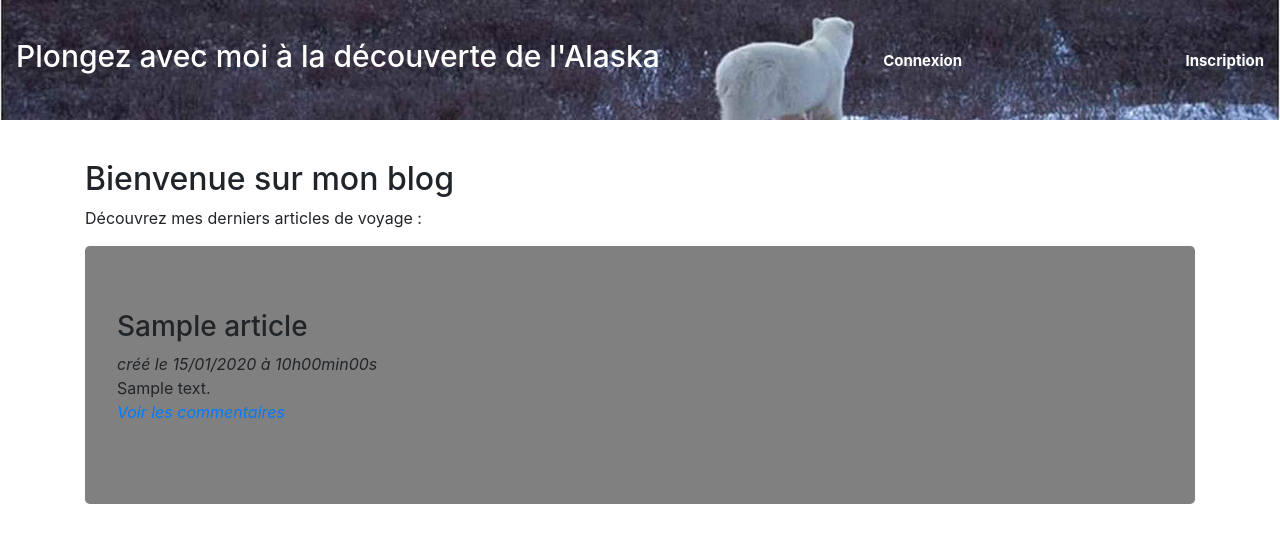
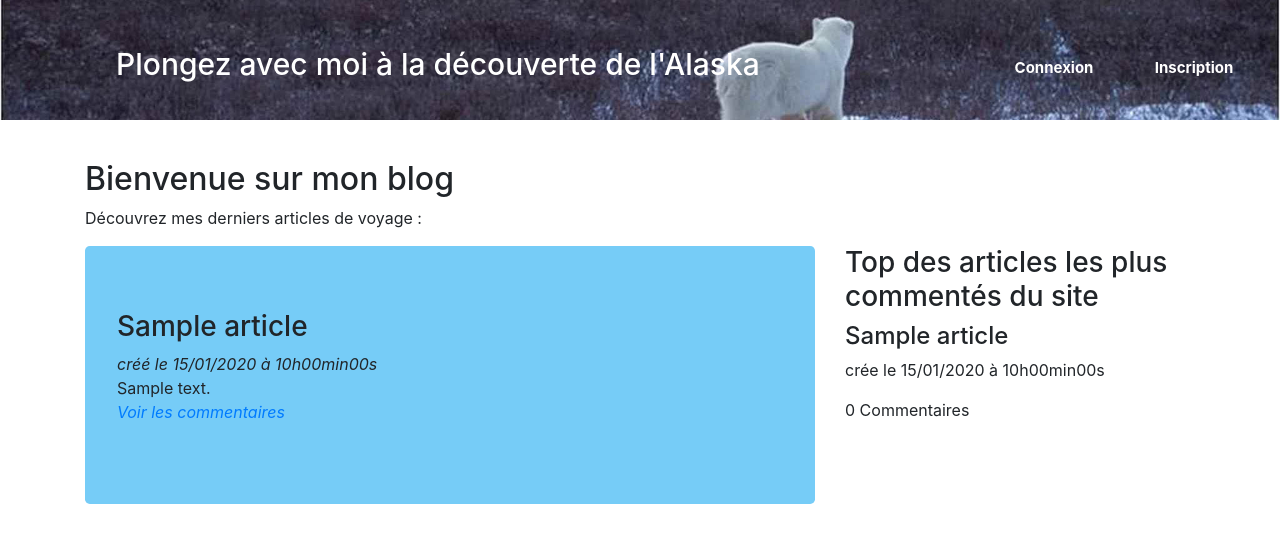
Before and after one commit to LibertAntoine/Blog_Writer, a PHP site: page / in a window 1280 px wide. Shown: the top 543 px of the page. Run offline with PHP 8.4, Linux system fonts and the light colour scheme; tables that the repository leaves empty or names only in its code hold one stand-in row (values such as "Sample post"); some libraries are stand-ins or nearby versions.

Commit message:
add a top article section in main page

```diff
--- a/controller/backend.php
+++ b/controller/backend.php
@@ -59,7 +59,12 @@ function deleteComment($commentId, $articleId) {
 	$commentManager = new CommentManager();
 	$commentManager->delete($commentId);
 
-	 header('Location: index.php?action=article&id=' . $articleId);
+    $articleManager = new ArticleManager();
+    $article = $articleManager->get(intval($articleId));
+    $article->setNbComment($article->getNbComment() - 1);
+    $articleManager->update($article);
+
+	header('Location: index.php?action=article&id=' . $articleId);
 }
 
 
@@ -86,17 +91,22 @@ function addComment($userId, $articleId , $content)
 {
 
     $comment = new Comment(['articleId' => $articleId, 'userId' => $userId, 'content' => $content]);
-
     $commentManager = new CommentManager();
-
     $affectedLines = $commentManager->add($comment);
 
     if ($affectedLines === false) {
         throw new Exception('Impossible d\'ajouter le commentaire !');
     }
     else {
+        $articleManager = new ArticleManager();
+
+        $article = $articleManager->get(intval($articleId));
+
+        $article->setNbComment($article->getNbComment() + 1);
+        $articleManager->update($article);
         header('Location: index.php?action=article&id=' . $articleId);
     }
+
 }
 
 function acompte()
--- a/controller/frontend.php
+++ b/controller/frontend.php
@@ -19,6 +19,7 @@ function articlesList() {
 
 	$articles = $articleManager->getRecentList();
 
+	$topArticles = $articleManager->getBestList();
 
 	require('view/frontend/articlesListView.php');
 
--- a/include/navbar.php
+++ b/include/navbar.php
@@ -2,22 +2,23 @@
 
 
 <nav id="navbar" class="navbar navbar-default">
+
 <h1 class="navbar-text">Plongez avec moi à la découverte de l'Alaska</h1>
 
 <?php
 if (isset($_SESSION['pseudo'])) {
  ?>
-<div id="nav">
+<div class="loger">
 <a class="navbar-link" href="index.php?action=acompte"><div class="navbloc">Espace personnel</div></a>
 <a class="navbar-link" href="index.php?action=logOut"><div class="navbloc">Deconnexion</div></a>
 </div>
 <?php
 } else {
 ?>
-
-<li><a class="navbar-link" href="index.php?action=login">Connexion</a></li>
-<li><a class="navbar-link" href="index.php?action=inscription">Inscription</a></li>
-
+<div class="loger">
+<a class="navbar-link" href="index.php?action=login"><div class="navbloc">Connexion</div></a>
+<a class="navbar-link" href="index.php?action=inscription"><div class="navbloc">Inscription</div></a>
+</div>
 <?php
 } ?>
 
--- a/model/Article.php
+++ b/model/Article.php
@@ -3,25 +3,30 @@
 class Article extends BlogContent {
 
 	protected $title,
-  $updateDate;
+  $updateDate,
+  $nbComment;
 
   public function getTitle()
   {
  	  return $this->title;
  	}
 
+  public function getUpdateDate()
+  {
+ 	  return $this->updateDate;
+  }
+
+  public function getNbComment()
+  {
+    return $this->nbComment;
+  }
 
   public function setTitle($title)
   {
- 	  if (is_string($title) && strlen($title) < 240)
+    if (is_string($title) && strlen($title) < 240)
     {
- 		   $this->title = $title;
- 	  }
-  }
-
-  public function getUpdateDate()
-  {
- 	  return $this->updateDate;
+       $this->title = $title;
+    }
   }
 
   public function setUpdateDate($updateDate)
@@ -32,5 +37,13 @@ class Article extends BlogContent {
     }
   }
 
+  public function setNbComment($nbComment)
+  {
+    $nbComment = (int) $nbComment;
+    if ($nbComment >= 0)
+    {
+      $this->nbComment = $nbComment;
+    }
+  }
 
 }
--- a/model/ArticleManager.php
+++ b/model/ArticleManager.php
@@ -5,7 +5,7 @@ class ArticleManager extends DBAccess {
 
 	public function add(Article $article)
   {
-		$q = $this->db->prepare("INSERT INTO `articles` (`title`, `userId`, `content`, `creationDate`, `updateDate`) VALUES (:title , :userId, :content, NOW(), NOW())");
+		$q = $this->db->prepare("INSERT INTO `articles` (`title`, `userId`, `content`, `creationDate`, `updateDate`, 'nbComment') VALUES (:title , :userId, :content, NOW(), NOW()), '0'");
 
 		$q->bindValue(':userId', $article->getUserId());
     $q->bindValue(':title', $article->getTitle());
@@ -45,11 +45,11 @@ class ArticleManager extends DBAccess {
 
     if (is_int($info))
     {
-      $q = $this->db->query('SELECT id, userId, title, content, DATE_FORMAT(creationDate, \'%d/%m/%Y à %Hh%imin%ss\') AS creationDate, DATE_FORMAT(updateDate, \'%d/%m/%Y à %Hh%imin%ss\') AS updateDate FROM articles WHERE id = '.$info);
+      $q = $this->db->query('SELECT id, userId, title, content, DATE_FORMAT(creationDate, \'%d/%m/%Y à %Hh%imin%ss\') AS creationDate, DATE_FORMAT(updateDate, \'%d/%m/%Y à %Hh%imin%ss\') AS updateDate, nbComment FROM articles WHERE id = '.$info);
       $article = $q->fetch(PDO::FETCH_ASSOC);
     } else
     {
-     	$q = $this->db->prepare('SELECT id, userId, title, content, DATE_FORMAT(creationDate, \'%d/%m/%Y à %Hh%imin%ss\') AS creationDate, DATE_FORMAT(updateDate, \'%d/%m/%Y à %Hh%imin%ss\') AS updateDate FROM articles WHERE title = :title');
+     	$q = $this->db->prepare('SELECT id, userId, title, content, DATE_FORMAT(creationDate, \'%d/%m/%Y à %Hh%imin%ss\') AS creationDate, DATE_FORMAT(updateDate, \'%d/%m/%Y à %Hh%imin%ss\') AS updateDate, nbComment FROM articles WHERE title = :title');
       $q->execute([':title' => $info]);
       $article = $q->fetch(PDO::FETCH_ASSOC);
     }
@@ -61,7 +61,20 @@ class ArticleManager extends DBAccess {
   {
     $articles = [];
 
-    $q = $this->db->query('SELECT id, userId, title, content, DATE_FORMAT(creationDate, \'%d/%m/%Y à %Hh%imin%ss\') AS creationDate, DATE_FORMAT(updateDate, \'%d/%m/%Y à %Hh%imin%ss\') AS updateDate FROM articles ORDER BY updateDate DESC LIMIT 0, 5');
+    $q = $this->db->query('SELECT id, userId, title, content, DATE_FORMAT(creationDate, \'%d/%m/%Y à %Hh%imin%ss\') AS creationDate, DATE_FORMAT(updateDate, \'%d/%m/%Y à %Hh%imin%ss\') AS updateDate, nbComment FROM articles ORDER BY updateDate DESC LIMIT 0, 5');
+
+    while ($data = $q->fetch(PDO::FETCH_ASSOC))
+    {
+      $articles[] = new Article($data);
+    }
+    return $articles;
+  }
+
+  public function getBestList()
+  {
+    $articles = [];
+
+    $q = $this->db->query('SELECT id, userId, title, content, DATE_FORMAT(creationDate, \'%d/%m/%Y à %Hh%imin%ss\') AS creationDate, DATE_FORMAT(updateDate, \'%d/%m/%Y à %Hh%imin%ss\') AS updateDate, nbComment FROM articles ORDER BY nbComment DESC LIMIT 0, 5');
 
     while ($data = $q->fetch(PDO::FETCH_ASSOC))
     {
@@ -72,11 +85,12 @@ class ArticleManager extends DBAccess {
 
   public function update(Article $article)
   {
-    $q = $this->db->prepare('UPDATE articles SET userId = :userId, title = :title, content = :content, updateDate = NOW() WHERE id = :id');
+    $q = $this->db->prepare('UPDATE articles SET userId = :userId, title = :title, content = :content, updateDate = NOW(), nbComment = :nbComment WHERE id = :id');
 
     $q->bindValue(':userId', $article->getUserId());
     $q->bindValue(':title', $article->getTitle());
     $q->bindValue(':content', $article->getContent());
+    $q->bindValue(':nbComment', $article->getNbComment());
     $q->bindValue(':id', $article->getId());
     $q->execute();
   }
--- a/model/CommentManager.php
+++ b/model/CommentManager.php
@@ -53,7 +53,7 @@ class CommentManager extends DBAccess
   {
     $comments = [];
 
-    $q = $this->db->prepare('SELECT id, userId, articleId, content, DATE_FORMAT(creationDate, \'%d/%m/%Y à %Hh%imin%ss\') AS creationDate, reporting FROM comments WHERE articleId = :articleId ORDER BY creationDate');
+    $q = $this->db->prepare('SELECT id, userId, articleId, content, DATE_FORMAT(creationDate, \'%d/%m/%Y à %Hh%imin%ss\') AS creationDate, reporting FROM comments WHERE articleId = :articleId ORDER BY creationDate DESC');
     $q->execute([':articleId' => $articleId]);
 
     while ($data = $q->fetch(PDO::FETCH_ASSOC))
--- a/styles.css
+++ b/styles.css
@@ -1,14 +1,13 @@
-
-
 
 h1 {
 	color: white;
 	font-size : 30px;
+	margin-left: 100px;
 }
 
 .articleBox {
 	margin:20;
-	background-color: grey;
+	background-color: #76ccf7;
 }
 
 .navbloc {
@@ -16,6 +15,12 @@ h1 {
 	width: 140px;
 	text-align: center;
 	line-height: 120px;
+	background-color: rgba(0,0,0,0);
+
+}
+
+.navbloc:hover {
+	background-color: rgba(0,0,0,0.8);
 }
 
 #navbar {
@@ -25,8 +30,9 @@ h1 {
 	height: 120px;
 }
 
-#nav {
+.loger {
 	display: flex;
+
 }
 
 #navbar a {
@@ -36,5 +42,9 @@ h1 {
 }
 
 #navbar a:hover {
-	opacity: 0.5;
+	text-decoration:none;
 }
+
+#article {
+	padding-top: 20px;
+}
--- a/view/frontend/articlesListView.php
+++ b/view/frontend/articlesListView.php
@@ -7,13 +7,15 @@
 <h2>Bienvenue sur mon blog</h2>
 <p>Découvrez mes derniers articles de voyage :</p>
 
-
+<div class="row">
+<div class="col-sm-8">
 <?php
 
 foreach ($articles as $data)
 {
 
 ?>
+
     <div class="articleBox jumbotron">
         <h3><?= htmlspecialchars($data->getTitle()) ?></h3>
         <em>créé le <?= $data->getCreationDate() ?></em>
@@ -23,9 +25,32 @@ foreach ($articles as $data)
             <em><a href="index.php?action=article&amp;id=<?= $data->getId() ?>">Voir les commentaires</a></em>
         </p>
     </div>
+
 <?php
 }
 ?>
+</div>
+<div class="col-sm-4">
+	<div id="topComment">
+    <h3>Top des articles les plus commentés du site</h3>
+<?php
+foreach ($topArticles as $data)
+{
+?>
+    <div class="resumeArticles">
+        <h4><?= htmlspecialchars($data->getTitle()) ?></h4>
+        <p> crée le <?= $data->getCreationDate() ?></p>
+        <p><?= $data->getNbComment() ?> Commentaires</p>
+    </div>
+
+
+<?php
+}
+?>
+
+</div>
+</div>
+</div>
 <?php $content = ob_get_clean(); ?>
 
 <?php
```
Also changed, not shown: public/css/styles.css (deleted, +0 -16 lines), view/frontend/articleView.php (+6 -3 lines).
